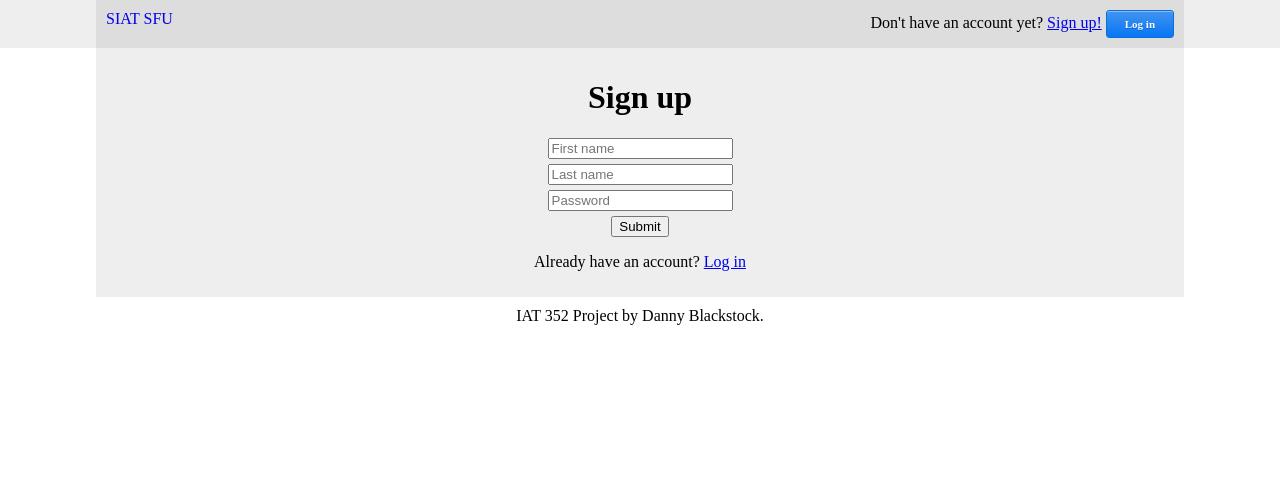
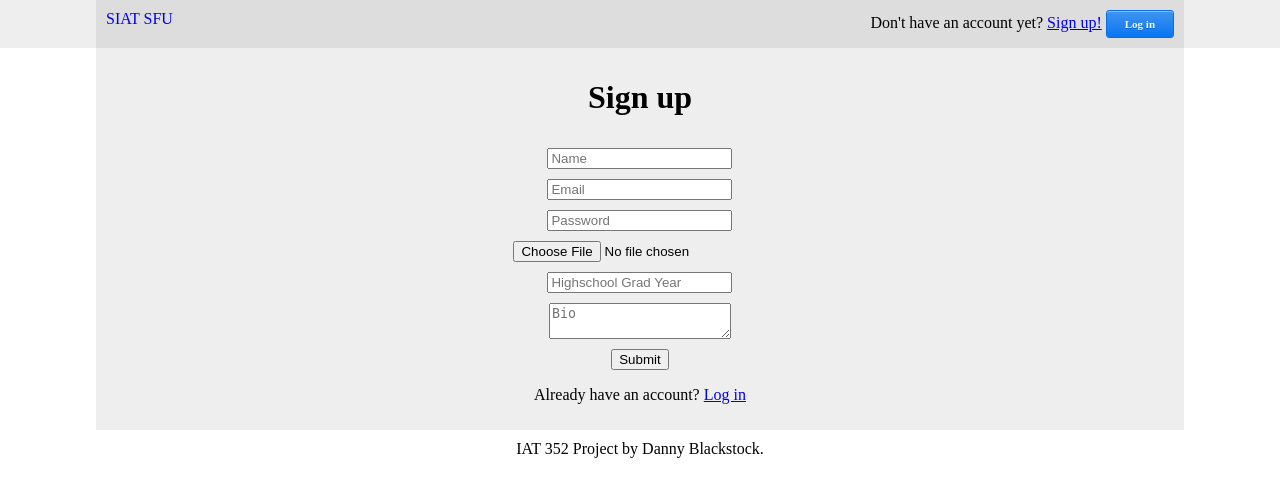
Before and after one commit to dannyblackstock/IAT-352, a PHP site: page /cocoon/dblackst/sign_up.php in a window 1280 px wide. Shown: the top 497 px of the page. Run offline with PHP 8.4, Linux system fonts and the light colour scheme; some libraries are stand-ins or nearby versions.

Commit message:
Added file input to sign up form

```diff
--- a/dblackst/sign_up.php
+++ b/dblackst/sign_up.php
@@ -9,11 +9,17 @@
     <!-- Sign up form -->
     <form name="input" action="html_form_action.asp" method="get" class="sign-up-log-in-form">
 
-        <input type="text" name="firstName" id="firstNameInput" placeholder="First name">
+        <input type="text" name="name" placeholder="Name">
 
-        <input type="text" name="lastName" id="lastNameInput" placeholder="Last name">
+        <input type="email" name="email" placeholder="Email">
 
-        <input type="password" name="password" id="passwordInput" placeholder="Password">
+        <input type="password" name="password" placeholder="Password">
+
+        <input type='file' name='userFile'>
+
+        <input type="text" name="graduationYear" placeholder="Highschool Grad Year">
+
+        <textarea name="bio" placeholder="Bio"></textarea>
 
         <input type="submit" value="Submit">
         <p>Already have an account? <a href="log_in.php">Log in</a></p>
--- a/dblackst/styles/main.css
+++ b/dblackst/styles/main.css
@@ -110,10 +110,18 @@ body {
 
 .sign-up-log-in-form {
   text-align: center;
+  float: left;
+  display: block;
+  margin-right: 2.35765%;
+  width: 48.82117%;
+  margin-left: 25.58941%;
 }
-.sign-up-log-in-form input {
+.sign-up-log-in-form:last-child {
+  margin-right: 0;
+}
+.sign-up-log-in-form input, .sign-up-log-in-form textarea {
   display: block;
-  margin: 5px auto;
+  margin: 10px auto;
 }
 
 #footer {
--- a/dblackst/styles/main.scss
+++ b/dblackst/styles/main.scss
@@ -61,12 +61,20 @@ body {
     }
 }
 
+// sign up and log in forms
 .sign-up-log-in-form {
     text-align: center;
+    @include span-columns(6);
+    @include shift(3);
 
-    input {
+
+    input, textarea {
         display: block;
-        margin: 5px auto;
+        margin: 10px auto;
+    }
+
+    input[type="submit"] {
+
     }
 }
 
```
